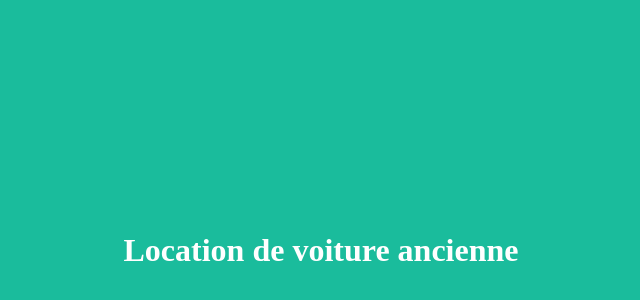
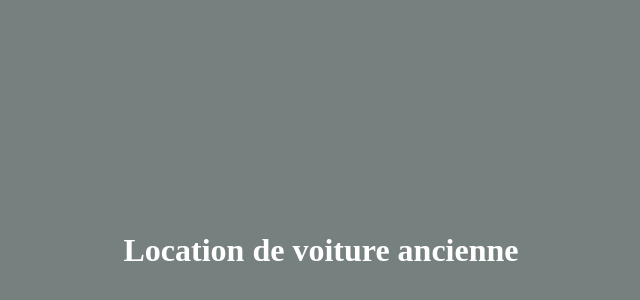
Before and after one commit to Stephane526/LocationVoiture, a plain HTML site: page index.html in a window 1280 px wide. Shown: the part 42-342 px from the top of the page, without its empty margins (319-959 px from the left). Drawn offline with Linux system fonts and the light colour scheme.

Commit message:
changer de couleur background

```diff
--- a/index.html
+++ b/index.html
@@ -4,7 +4,7 @@
         <meta charset="utf-8">
         <title></title>
     </head>
-    <body style="background-color:#1abc9c">
+    <body style="background-color:#76817f">
         <h1 style="padding-top:20%; padding-bottom:20%; text-align:center; color:white;">Location de voiture ancienne</h1>
     </body>
 
```
